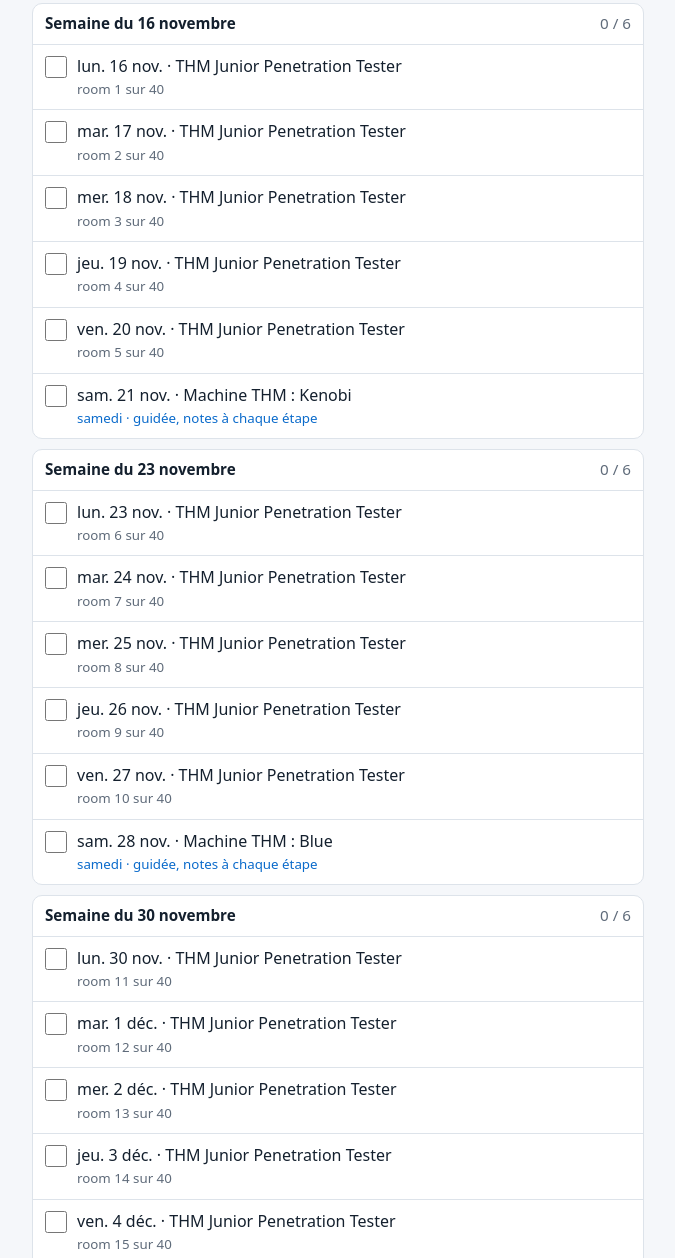
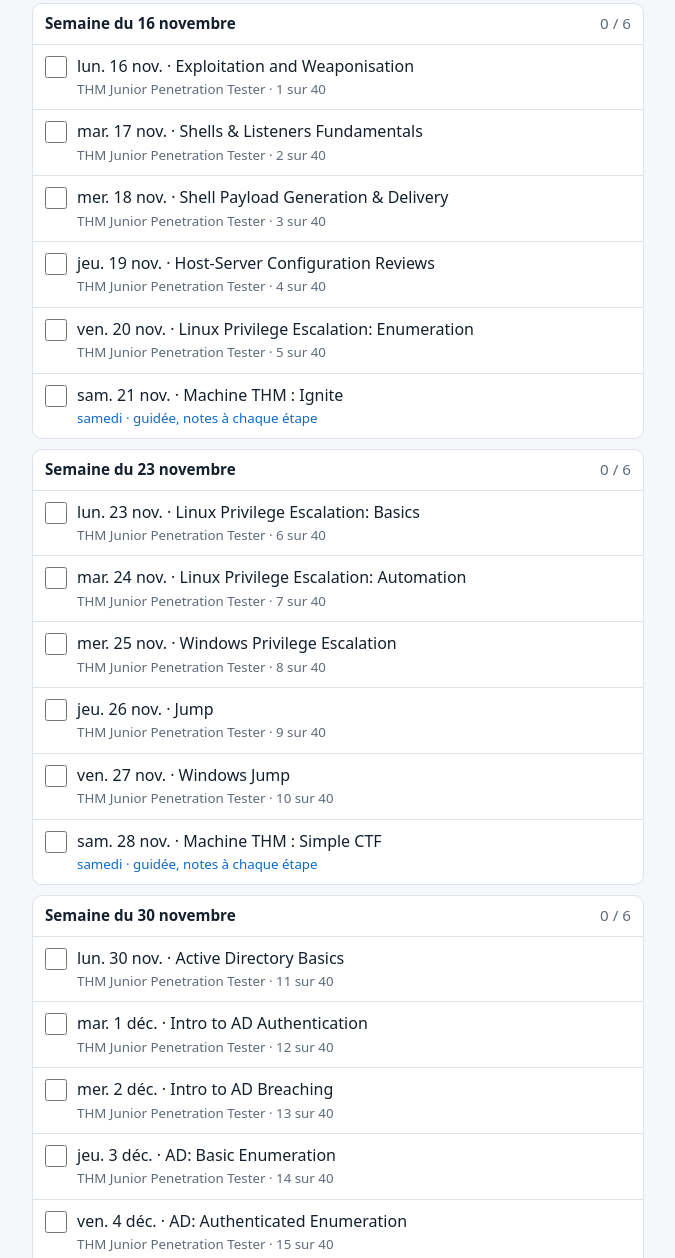
Before and after one commit to s3djro/program, a plain HTML site: page index.html in a window 1280 px wide. Shown: the part 282-1540 px from the top of the page, without its empty margins (302-977 px from the left). Drawn offline with Linux system fonts and the light colour scheme.

Commit message:
Add files via upload

```diff
--- a/index.html
+++ b/index.html
@@ -59,11 +59,15 @@ function save(){try{localStorage.setItem(KEY,JSON.stringify(S))}catch(e){}}
 function on(id){return !!(S[id]&&S[id].v)}
 
 var H={"2026-12-25":1,"2027-01-01":1,"2027-03-29":1,"2027-05-06":1,"2027-05-17":1};
-var P=[["THM Junior Penetration Tester",40,1],["THM Offensive Pentesting",27,1],["THM Web Application Red Teaming",23,1],["",23,0],["THM Red Teaming (Active Directory)",29,1]];
-var MM=["Relevant","Retro","Internal","Daily Bugle","VulnNet: Active","VulnNet: Internal","Attacktive Directory","Road"];
+var R0=["Exploitation and Weaponisation","Shells & Listeners Fundamentals","Shell Payload Generation & Delivery","Host-Server Configuration Reviews","Linux Privilege Escalation: Enumeration","Linux Privilege Escalation: Basics","Linux Privilege Escalation: Automation","Windows Privilege Escalation","Jump","Windows Jump","Active Directory Basics","Intro to AD Authentication","Intro to AD Breaching","AD: Basic Enumeration","AD: Authenticated Enumeration","Intro to Credential Harvesting","Intro to AD Lateral Movement","Proxy","Forward","Wireless Security","Mobile Application Security","Cloud Security Fundamentals","LLM Pentesting","The Blue Team Perspective","DevSecOps Basics","Python: Simple Demo","Python: Core Concepts","Python: Building Scripts","Python: Pentesting Scripts","Threat Modeling for Pentesters","Planning and Scoping","Writing Pentest Reports","Re-Testing","Machine : Domino","Machine : Silent Monitor","Machine : Dead Drop","Machine : Operation Promotion","Machine : Operation Coldstart","Machine : Net Sec Challenge","Machine : Interceptor"];
+var R1=["Tutorial","Machine : Vulnversity","Machine : Blue","Machine : Kenobi","Machine : Steel Mountain","Machine : Alfred","Machine : HackPark","Machine : Game Zone","Machine : Skynet","Machine : Daily Bugle","Machine : Overpass 2 - Hacked","Machine : Relevant","Machine : Internal","Brainstorm (buffer overflow, facultatif)","Gatekeeper (buffer overflow, facultatif)","Brainpan 1 (buffer overflow, facultatif)","Active Directory Basics","Breaching Active Directory","Enumerating Active Directory","Lateral Movement and Pivoting","Exploiting Active Directory","Persisting Active Directory","Credentials Harvesting","Hacking with PowerShell","Machine : Corp","Machine : Mr Robot CTF","Machine : Retro"];
+var R2=["Breaking Crypto the Simple Way","Length Extension Attacks","Attacking ECB Oracles","Padding Oracles","Insecure Randomness","Custom Tooling Using Python","Custom Tooling using Burp","Tooling via Browser Automation","Machine : CAPTCHApocalypse","Chaining Vulnerabilities","Machine : Extract","Machine : Voyage","Machine : Sequence","WAF: Introduction","WAF: Exploitation Techniques","Machine : Padelify","Machine : Farewell","Input Manipulation & Prompt Injection","LLM Output Handling and Privacy Risks","Data Integrity & Model Poisoning","Machine : Juicy","Machine : BankGPT","Machine : HealthGPT"];
+var R3=["Red Team Fundamentals","Red Team Engagements","Red Team Threat Intel","Red Team OPSEC","Intro to C2","Red Team Recon","Weaponization","Password Attacks","Phishing","The Lay of the Land","Enumeration","Windows Privilege Escalation","Windows Local Persistence","Lateral Movement and Pivoting","Data Exfiltration","Windows Internals","Introduction to Windows API","Abusing Windows Internals","Introduction to Antivirus","AV Evasion: Shellcode","Obfuscation Principles","Signature Evasion","Bypassing UAC","Runtime Detection Evasion","Evading Logging and Monitoring","Living Off the Land","Network Security Solutions","Firewalls","Sandbox Evasion"];
+var P=[["THM Junior Penetration Tester",R0],["THM Offensive Pentesting",R1],["THM Web Application Red Teaming",R2],["",null,23],["THM Red Teaming",R3]];
+var MM=["Relevant (refait sans aide)","Retro (refait sans aide)","Internal (refait sans aide)","Daily Bugle (refait sans aide)","VulnNet: Active","VulnNet: Internal","Attacktive Directory","Road"];
 var SAT=[
- ["samedi · guidée, notes à chaque étape",["Kenobi","Blue","Ignite","Simple CTF","LazyAdmin","Wgel CTF"]],
- ["samedi · seul d’abord, indice à 2 h, walkthrough à 4 h",["Alfred","HackPark","Steel Mountain","Skynet","tomghost","Blaster","Mr Robot","Overpass 2","Anthem","Blueprint","Team","All in One"]],
+ ["samedi · guidée, notes à chaque étape",["Ignite","Simple CTF","LazyAdmin","Wgel CTF","Pickle Rick","Anthem"]],
+ ["samedi · seul d’abord, indice à 2 h, walkthrough à 4 h",["Blaster","tomghost","Blueprint","Thompson","Library","Anonforce","Cyborg","ColddBox: Easy","All in One","Archangel","Team","VulnNet: Node"]],
  ["samedi · sans aide, avec rapport",["Year of the Dog","Undiscovered","Mnemonic","Jeff","Refaire une machine faite avec aide","Refaire une machine faite avec aide"]]
 ];
 function iso(d){return d.toISOString().slice(0,10)}
@@ -72,11 +76,11 @@ var items=[],d=new Date(Date.UTC(2026,10,16)),p=0,n=0;
 while(p<P.length){
   var w=d.getUTCDay(),k=iso(d);
   if(w>0&&w<6&&!H[k]){
-    n++;var ph=P[p],t,s;
-    if(ph[2]){t=ph[0];s="room "+n+" sur "+ph[1]}
-    else{t="Machine THM sans aide : "+MM[Math.floor((n-1)/3)];s="jour "+n+" sur "+ph[1]+" · rapport à la fin"}
+    n++;var ph=P[p],tot=ph[1]?ph[1].length:ph[2],t,s;
+    if(ph[1]){t=ph[1][n-1];s=ph[0]+" · "+n+" sur "+tot}
+    else{t="Machine THM sans aide : "+MM[Math.floor((n-1)/3)];s="jour "+n+" sur "+tot+" · rapport à la fin"}
     items.push({id:k,d:new Date(d),t:t,s:s});
-    if(n==ph[1]){p++;n=0}
+    if(n==tot){p++;n=0}
   }
   d.setUTCDate(d.getUTCDate()+1);
 }
```
Also changed, not shown: sw.js (added, +7 -0 lines), manifest.webmanifest (added), 1 other file.
